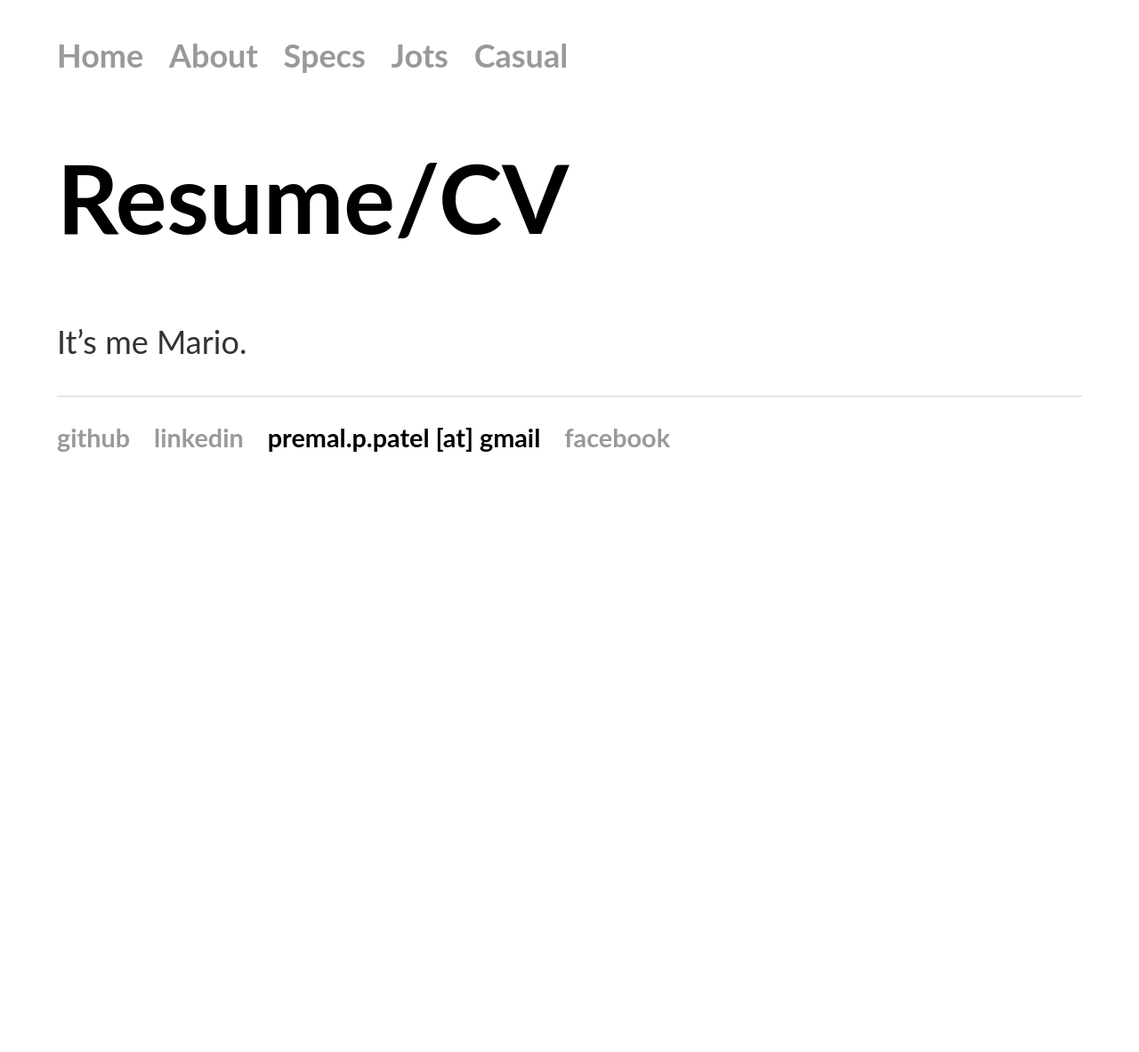
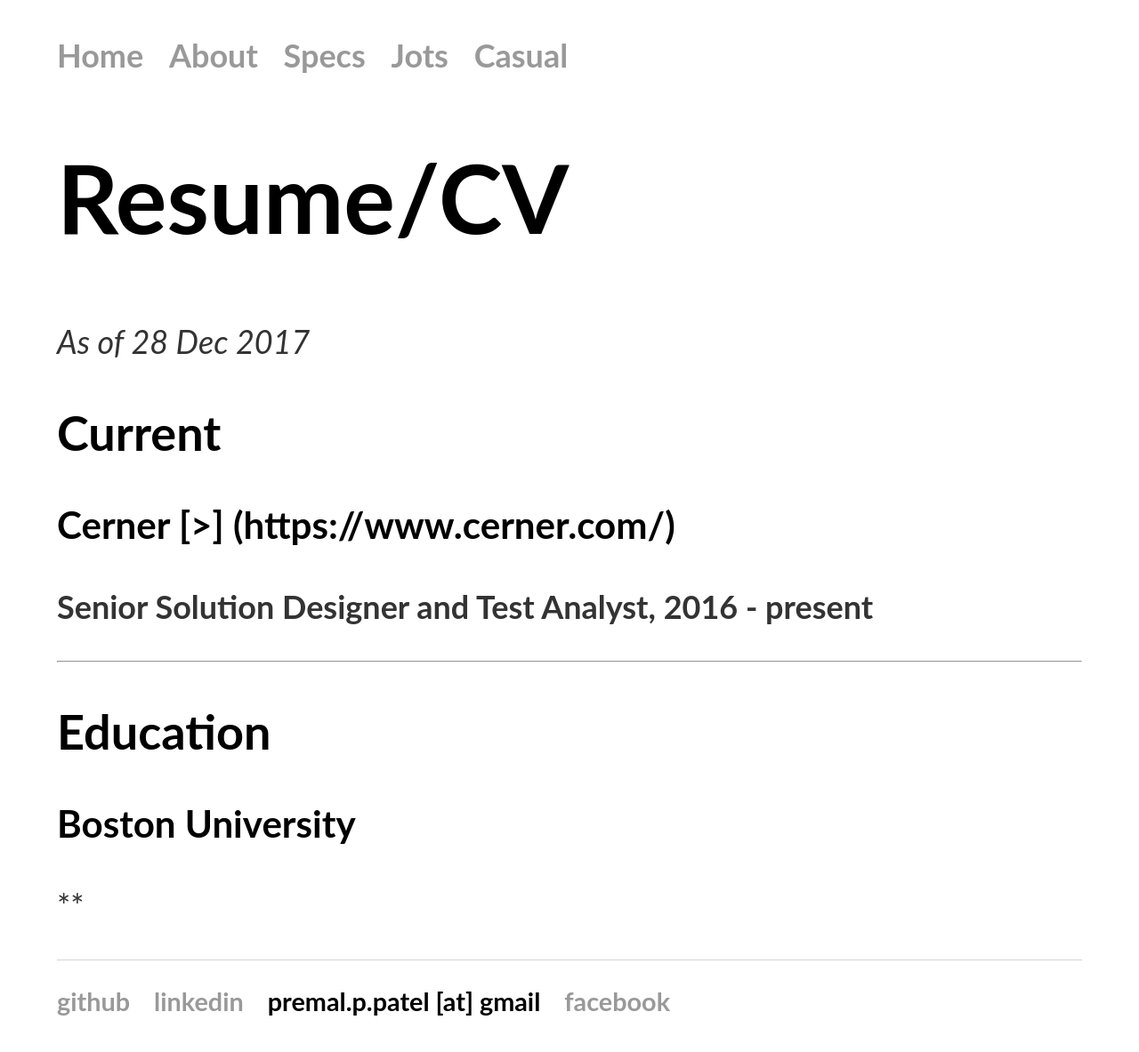
Before and after one commit to patelpp/patelpp.github.io, a Jekyll site: the page built from specs/index.md, in a window 1280 px wide. Shown: the whole page at 89% size. Built offline with Jekyll 4.4.1, drawn with Linux system fonts in a browser that asks for light colours; before the commit the page ends 900 px from its top, so only the background shows below that.

Commit message:
Updated 'specs/index.md' via CloudCannon

```diff
--- a/specs/index.md
+++ b/specs/index.md
@@ -1,7 +1,15 @@
 ---
-layout: default
+layout: cv
 title: Resume/CV
+date: 2017-12-28
+---
+## Current
+
+### Cerner [>] (https://www.cerner.com/)
+**Senior Solution Designer and Test Analyst, 2016 - present**
+
 ---
 
-# Resume/CV
-It's me Mario.
+## Education
+### Boston University
+**
```
